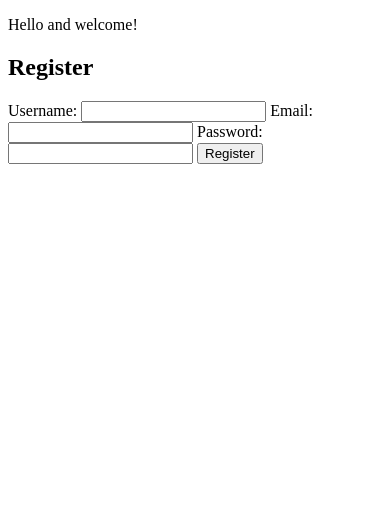
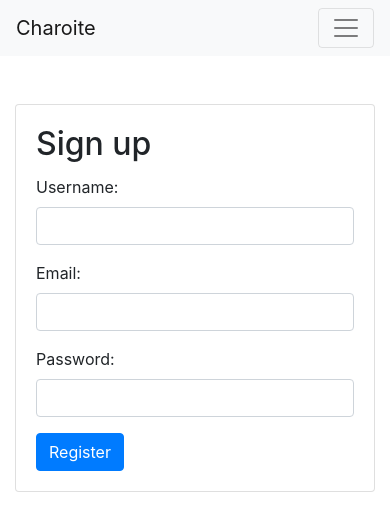
Before and after one commit to nuochka/Charoite, a Flask app: page /register in a window 390 px wide. Shown: the top 531 px of the page. Run offline with Flask 3, Linux system fonts and the light colour scheme; some libraries are stand-ins or nearby versions.

Commit message:
Added a navigation bar for every page, also added forms for register and login pages

```diff
--- a/app.py
+++ b/app.py
@@ -53,7 +53,7 @@ def login():
         user = users_collection.find_one({'email': email, 'password': password})
         if user:
             flash('Login successful.', 'success')
-            return redirect("/home")  # Перенаправление на страницу '/home' при успешном входе
+            return redirect("/home")  #Redirecting to home page after successful login
         else:
             flash('Invalid email or password. Please try again.', 'danger')
 
--- /dev/null
+++ b/templates/components/nav_bar.html
@@ -0,0 +1,21 @@
+<nav class="navbar navbar-expand-lg navbar-light bg-light">
+    <a class="navbar-brand" href="#">Charoite</a>
+    <button class="navbar-toggler" type="button" data-toggle="collapse" data-target="#navbarSupportedContent" aria-controls="navbarSupportedContent" aria-expanded="false" aria-label="Toggle navigation">
+      <span class="navbar-toggler-icon"></span>
+    </button>
+
+    <div class="collapse navbar-collapse" id="navbarSupportedContent">
+      <ul class="navbar-nav mr-auto">
+        <li class="nav-item">
+          <a class="nav-link" href="/home">Home</a>
+        </li>
+        <li class="nav-item">
+          <a class="nav-link" href="/about">About</a>
+        </li>
+        <!-- Другие ссылки на страницы, если необходимо -->
+      </ul>
+      <form class="form-inline my-2 my-lg-0">
+        <a class="btn btn-outline-success my-2 my-sm-0" href="/login">Login</a>
+      </form>
+    </div>
+  </nav>
--- a/templates/register.html
+++ b/templates/register.html
@@ -1,26 +1,58 @@
-{% extends 'welcome.html' %}
-
+<!DOCTYPE html>
+<html lang="en">
+<head>
+    <meta charset="UTF-8">
+    <meta name="viewport" content="width=device-width, initial-scale=1.0">
+    <title>Registration</title>
+    <link rel="stylesheet" href="https://maxcdn.bootstrapcdn.com/bootstrap/4.5.2/css/bootstrap.min.css">
+</head>
+<body>
+  {% include 'components/nav_bar.html' %}
+    <div class="container">
         {% block content %}
-  <h2>Register</h2>
+        {% endblock %}
+    </div>
+    <div class="container mt-5">
+        <div class="row justify-content-center">
+            <div class="col-md-6">
+                <div class="card">
+                    <div class="card-body">
+                        <h2 class="card-title">Sign up</h2>
                         {% with messages = get_flashed_messages() %}
                             {% if messages %}
+                                <div class="alert alert-info">
                                     <ul class="messages">
                                         {% for message in messages %}
                                             <li>{{ message }}</li>
                                         {% endfor %}
                                     </ul>
+                                </div>
                             {% endif %}
                         {% endwith %}
                           <form method="post" action="{{ url_for('register') }}">
+                            <div class="form-group">
                               <label for="username">Username:</label>
-    <input type="text" name="username" required>
+                              <input type="text" class="form-control" name="username" required>
+                          </div>
+                            <div class="form-group">
+                                <label for="email">Email:</label>
+                                <input type="email" class="form-control" name="email" required>
+                            </div>
+                            <div class="form-group">
+                                <label for="password">Password:</label>
+                                <input type="password" class="form-control" name="password" required>
+                            </div>
+                            <button type="submit" class="btn btn-primary">Register</button>
+                        </form>
+                    </div>
+                </div>
+            </div>
+        </div>
+    </div>
 
-    <label for="email">Email:</label>
-    <input type="email" name="email" required>
-
-    <label for="password">Password:</label>
-    <input type="password" name="password" required>
-
-    <button type="submit">Register</button>
-  </form>
-{% endblock %}
+    <!-- Bootstrap JS and dependencies -->
+    <script src="https://ajax.googleapis.com/ajax/libs/jquery/3.5.1/jquery.min.js"></script>
+    <script src="https://cdnjs.cloudflare.com/ajax/libs/popper.js/1.16.0/umd/popper.min.js"></script>
+    <script src="https://maxcdn.bootstrapcdn.com/bootstrap/4.5.2/js/bootstrap.min.js"></script>
+</body>
+</html>
```
Also changed, not shown: templates/login.html (+40 -7 lines). Lines whose indentation alone changed are shown as unchanged.
